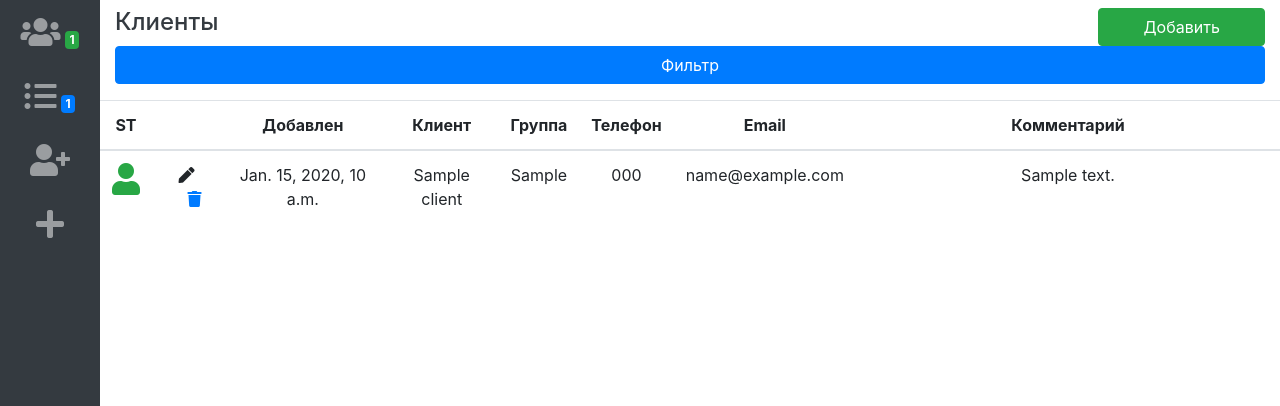
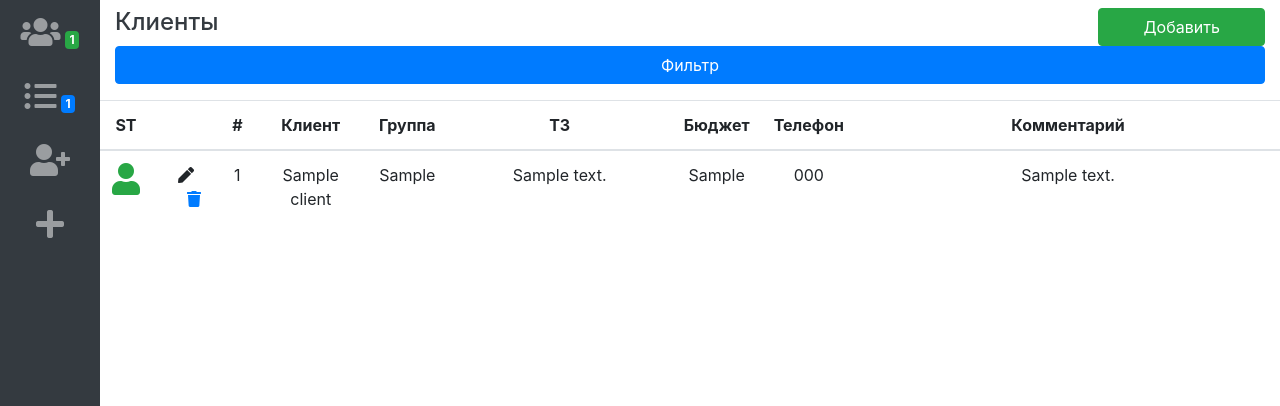
Before and after one commit to RichardHarleyson/greenhub_django_remake_v2.0, a Django app: template apps/gh_crm/templates/gh_crm/crm_clients.html in a window 1280 px wide. Shown: the part 56-462 px from the top of the page. Run offline with Django 3.2, Linux system fonts and the light colour scheme; the template is opened without the code that fills it: most values are stand-ins (such as "Sample title", 1, 10 or a date in 2020); some libraries are stand-ins or nearby versions.

Commit message:
Added Gh_Crm

```diff
--- a/apps/gh_crm/models.py
+++ b/apps/gh_crm/models.py
@@ -3,6 +3,11 @@ from django.db import models
 class Crm_Clients(models.Model):
 	client_name = models.CharField(max_length=70, default='empty', null=True)
 	client_type = models.CharField(max_length=50, default='empty', null=True)
+	veh_body = models.CharField(max_length=250, default='empty', null=True)
+	veh_fuel = models.CharField(max_length=30, default='empty', null=True)
+	veh_year1 = models.CharField(max_length=10, default='empty', null=True)
+	veh_year2 = models.CharField(max_length=10, default='empty', null=True)
+	veh_budget = models.CharField(max_length=15, default='empty', null=True)
 	client_phone = models.CharField(max_length=12, default='empty', null=True)
 	client_email = models.CharField(max_length=50, default='empty', null=True)
 	client_comment = models.CharField(max_length=500, default='empty', null=True)
--- a/apps/gh_crm/templates/gh_crm/crm_clients.html
+++ b/apps/gh_crm/templates/gh_crm/crm_clients.html
@@ -19,11 +19,12 @@
 				    <tr>
 				      <th scope="col">ST</th>
 							<th scope="col"></th>
-				      <th scope="col">Добавлен</th>
+				      <th scope="col">#</th>
 				      <th scope="col">Клиент</th>
 							<th scope="col">Группа</th>
+							<th scope="col">ТЗ</th>
+							<th scope="col">Бюджет</th>
 							<th scope="col">Телефон</th>
-							<th scope="col">Email</th>
 							<th scope="col">Комментарий</th>
 				    </tr>
 				  </thead>
@@ -38,14 +39,15 @@
 								{% endif %}
 							</td>
 							<td>
-								<a onclick="upd_client(this)" data-client_id="{{client.id}}" data-client_name="{{client.client_name}}" data-client_type="{{client.client_type}}" data-client_phone="{{client.client_phone}}" data-client_status="{{client.client_status}}" data-client_comment="{{client.client_comment}}" data-client_email="{{client.client_email}}"><i class="fas fa-pen fa-1x update_client"></i></a>
+								<a onclick="upd_client(this)" data-client_id="{{client.id}}" data-client_name="{{client.client_name}}" data-client_type="{{client.client_type}}" data-client_phone="{{client.client_phone}}" data-client_status="{{client.client_status}}" data-client_comment="{{client.client_comment}}" data-client_email="{{client.client_email}}" data-veh_body="{{client.veh_body}}" data-veh_budget="{{client.veh_budget}}"><i class="fas fa-pen fa-1x update_client"></i></a>
 								<a class="ml-3" onclick="remove_client(this)" data-client_id="{{client.id}}"><i class="fas fa-trash fa-1x text-primary"></i></a>
 							</td>
-							<td>{{client.client_join_date}}</td>
+							<td>{{client.id}}</td>
 							<td>{{client.client_name}}</td>
 							<td>{{client.client_type}}</td>
+							<td><div class="too_big" style="width: 200px;">{{client.veh_body}}</div></td>
+							<td>{{client.veh_budget}}</td>
 							<td>{{client.client_phone}}</td>
-							<td>{{client.client_email}}</td>
 							<td><div class="too_big" style="width: 400px;">{{client.client_comment}}</div></td>
 						</tr>
 						{% endfor %}
--- a/apps/gh_crm/views.py
+++ b/apps/gh_crm/views.py
@@ -27,6 +27,8 @@ def add_client(request):
 		new_client = Crm_Clients.objects.create(
 			client_name = request.POST.get('client_name'),
 			client_type = request.POST.get('client_type'),
+			veh_body = request.POST.get('veh_body'),
+			veh_budget = request.POST.get('veh_budget'),
 			client_phone = request.POST.get('client_phone'),
 			client_email = request.POST.get('client_email'),
 			client_comment = request.POST.get('comment'),
@@ -77,6 +79,8 @@ def update_client(request):
 			isactive = False
 		get_client = Crm_Clients.objects.all().filter(id = int(request.POST.get('client_id'))).update(
 			client_name = request.POST.get('client_name'),
+			veh_body = request.POST.get('veh_body'),
+			veh_budget = request.POST.get('veh_budget'),
 			client_type = request.POST.get('client_type'),
 			client_phone = request.POST.get('client_phone'),
 			client_email = request.POST.get('client_email'),
--- a/static/js/global.js
+++ b/static/js/global.js
@@ -129,6 +129,8 @@ function upd_client(element){
 	$('form input[name=client_name]').val($(element).data('client_name'));
 	$('form input[name=client_id]').val($(element).data('client_id'));
 	$('form select[name=client_type] option[value="'+$(element).data('client_type')+'"]').attr('selected', 'selected');
+	$('form input[name=veh_body]').val($(element).data('veh_body'));
+	$('form input[name=veh_budget]').val($(element).data('veh_budget'));
 	$('form input[name=client_phone]').val($(element).data('client_phone'));
 	$('form input[name=client_email]').val($(element).data('client_email'));
 	$('form textarea[name=comment]').val($(element).data('client_comment'));
--- a/templates/base_crm.html
+++ b/templates/base_crm.html
@@ -143,6 +143,18 @@
 								<option value="Ремонт Авто">Ремонт Авто</option>
 							</select>
 						</div>
+
+						<label><b>Тех. Задание</b></label>
+						<div class="form-group">
+							<label>Детали</label>
+							<input class="form-control" name="veh_body">
+						</div>
+
+						<div class="form-group">
+							<label>Бюджет</label>
+							<input class="form-control" name="veh_budget">
+						</div>
+
 						<div class="form-group">
 							<label><b>Телефон</b></label>
 							<input class="form-control" name="client_phone">
```
Also changed, not shown: apps/gh_crm/migrations/0003_auto_20190701_1016.py (added).
